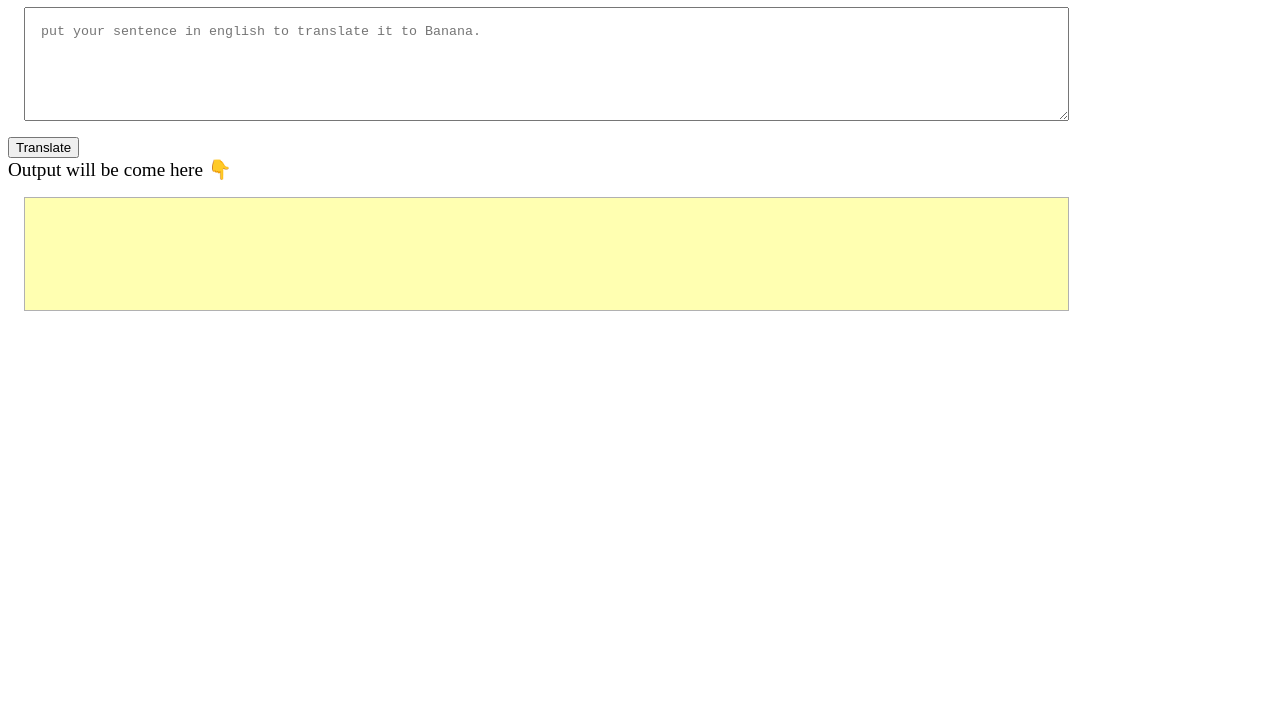
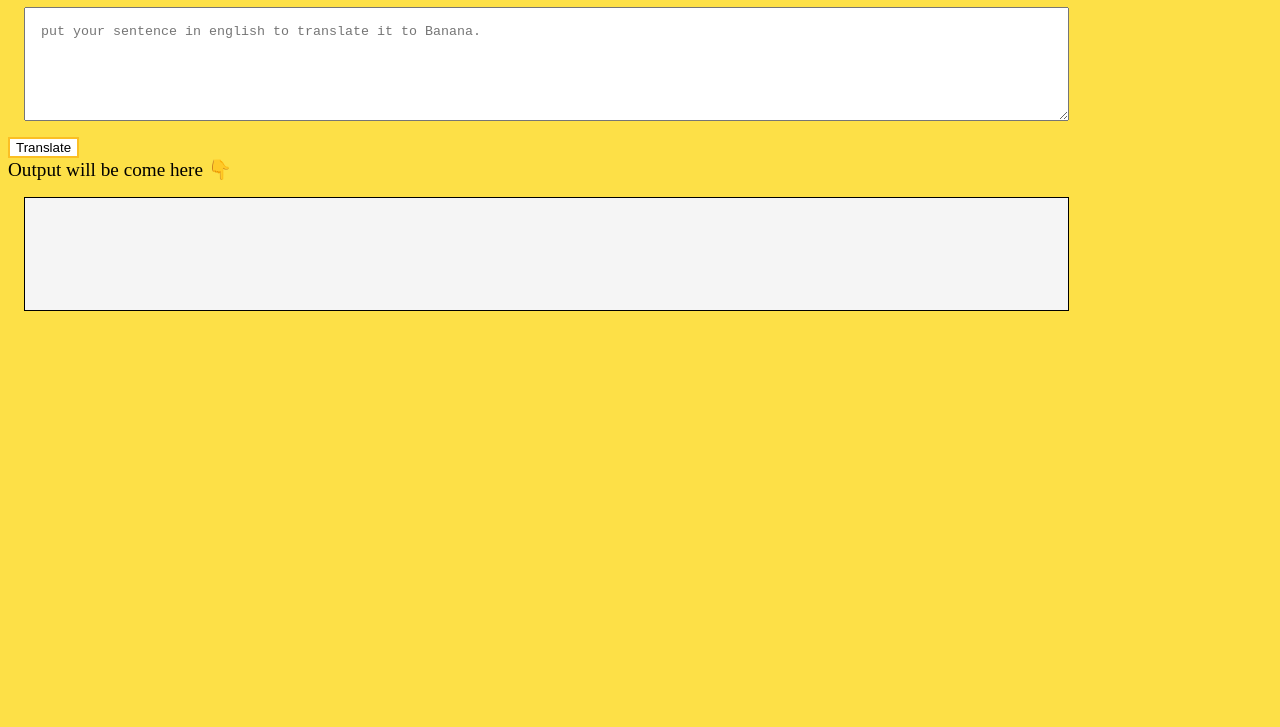
Before and after one commit to Raghuveer-07/neogcamp-banana-speak, a plain HTML site: page Index.html in a window 1280 px wide. Shown: the part 73-800 px from the top of the page. Drawn offline with Linux system fonts and the light colour scheme.

Commit message:
css update

```diff
--- a/styles.css
+++ b/styles.css
@@ -1,3 +1,15 @@
+:root {
+    --bgcolor: #fde047;
+}
+
+body {background-color: var(--bgcolor);}
+
+#btn-translate {
+    background-color: white;
+  color: black;
+  border: 2px solid #fbbf24;
+  }
+
 textarea {
     width: 80%;
     height: 10vh;
@@ -8,9 +20,8 @@ textarea {
 }
 
 #output {
-    background-color: yellow;
+    background-color: whitesmoke;
     font-weight: bolder;
-    opacity: 30%;
     border: 1px solid black;
     height: 10vh;
     width: 80%;
```
